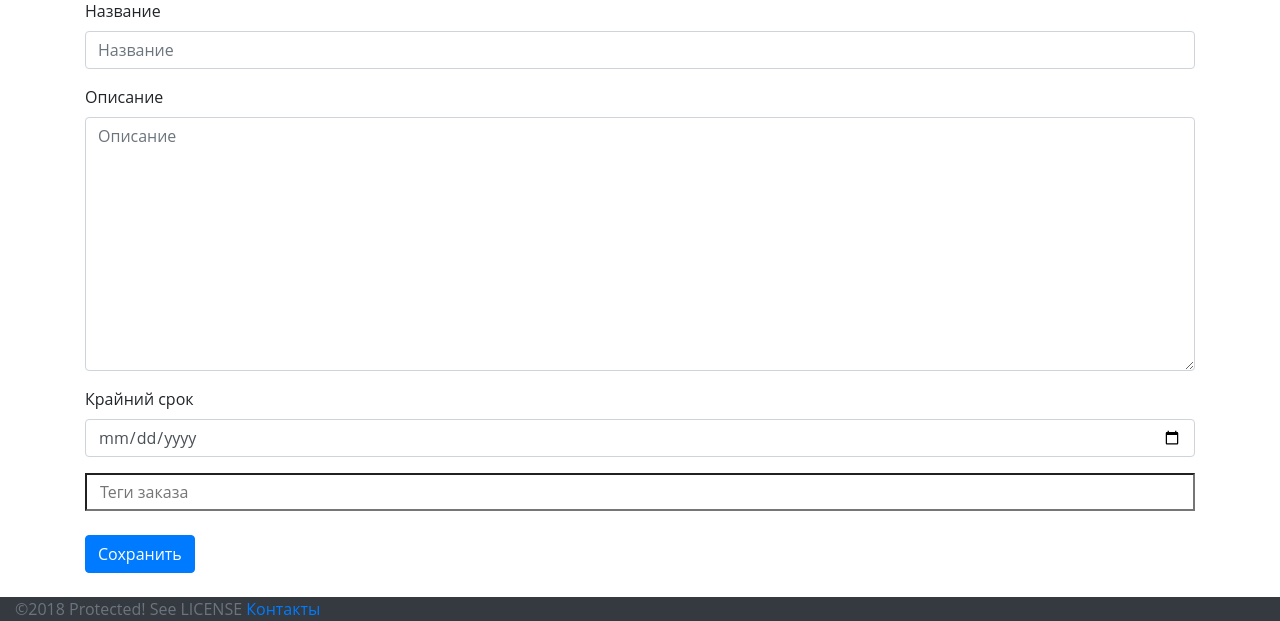
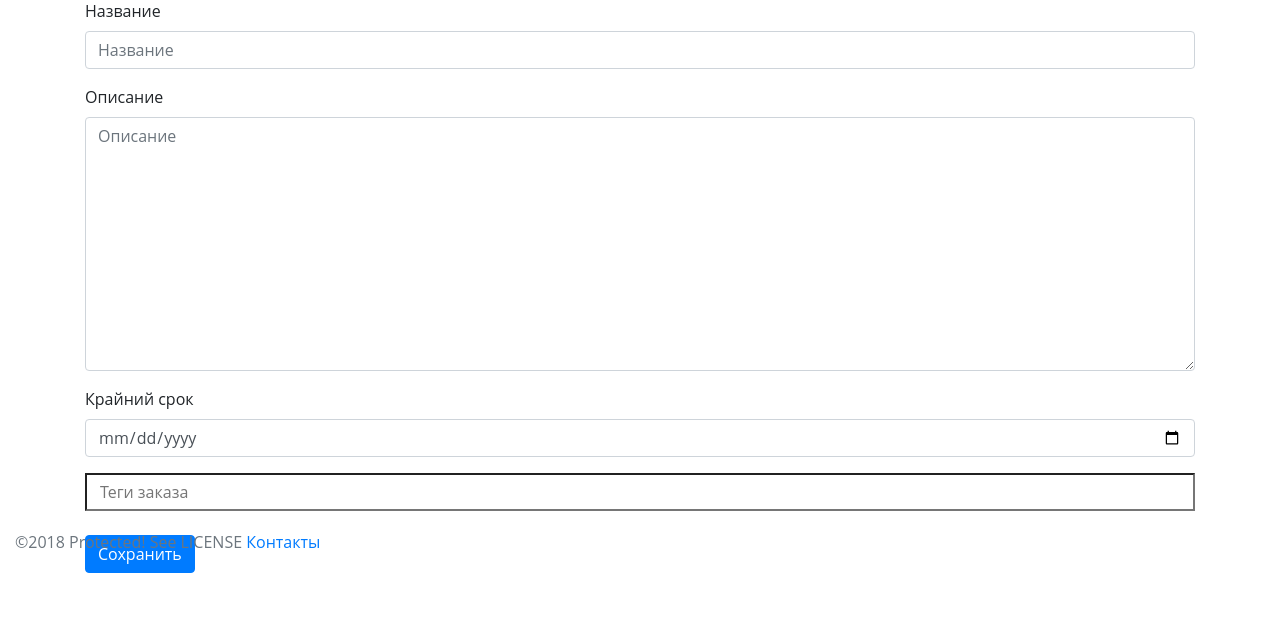
Before and after one commit to mar4elkin/SelectelHackaton, a Django app: page /core/task/add in a window 1280 px wide. Shown: the part 246-867 px from the top of the page. After the commit the page ends 819 px from the top, so only its background shows below. Run offline with Django 3.2, Linux system fonts and the light colour scheme; the visitor is signed in with stand-in values (Sample User, id 1); some libraries are stand-ins or nearby versions.

Commit message:
fix(coreApp): footer to bottom

```diff
--- a/asseets/css/main.css
+++ b/asseets/css/main.css
@@ -4,6 +4,11 @@
 
 body{
     font-family: 'Open Sans', sans-serif;
+  }
+
+  footer{
+    position:fixed;
+    bottom:0;
   }
 
   h3 {
--- a/selectelhackaton/templates/bases/bootstrap.html
+++ b/selectelhackaton/templates/bases/bootstrap.html
@@ -39,7 +39,7 @@
 
 {% block footer %}
 <br>
-  <footer class="footer bg-dark">
+  <footer class="footer">
 
     <div class="container-fluid">
       <span class="text-muted text-white">
```
